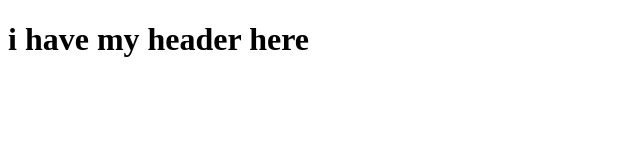
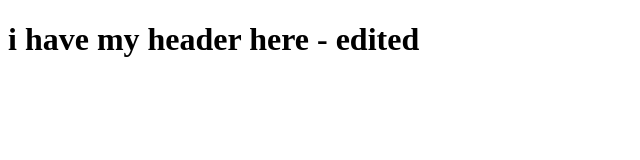
Before and after one commit to whitehorse5353/test_git, a plain HTML site: page index.html in a window 1280 px wide. Shown: the whole page, without its empty margins (0-640 px from the left). Drawn offline with Linux system fonts and the light colour scheme.

Commit message:
index.html edited by muthu

```diff
--- a/index.html
+++ b/index.html
@@ -2,10 +2,10 @@
 <html lang="en">
 <head>
     <meta charset="UTF-8">
-    <title>balaji - Title</title>
+    <title>balaji - Title - edited</title>
 </head>
 <body>
 
-<h1>i have my header here</h1>
+<h1>i have my header here - edited</h1>
 </body>
 </html>
```
